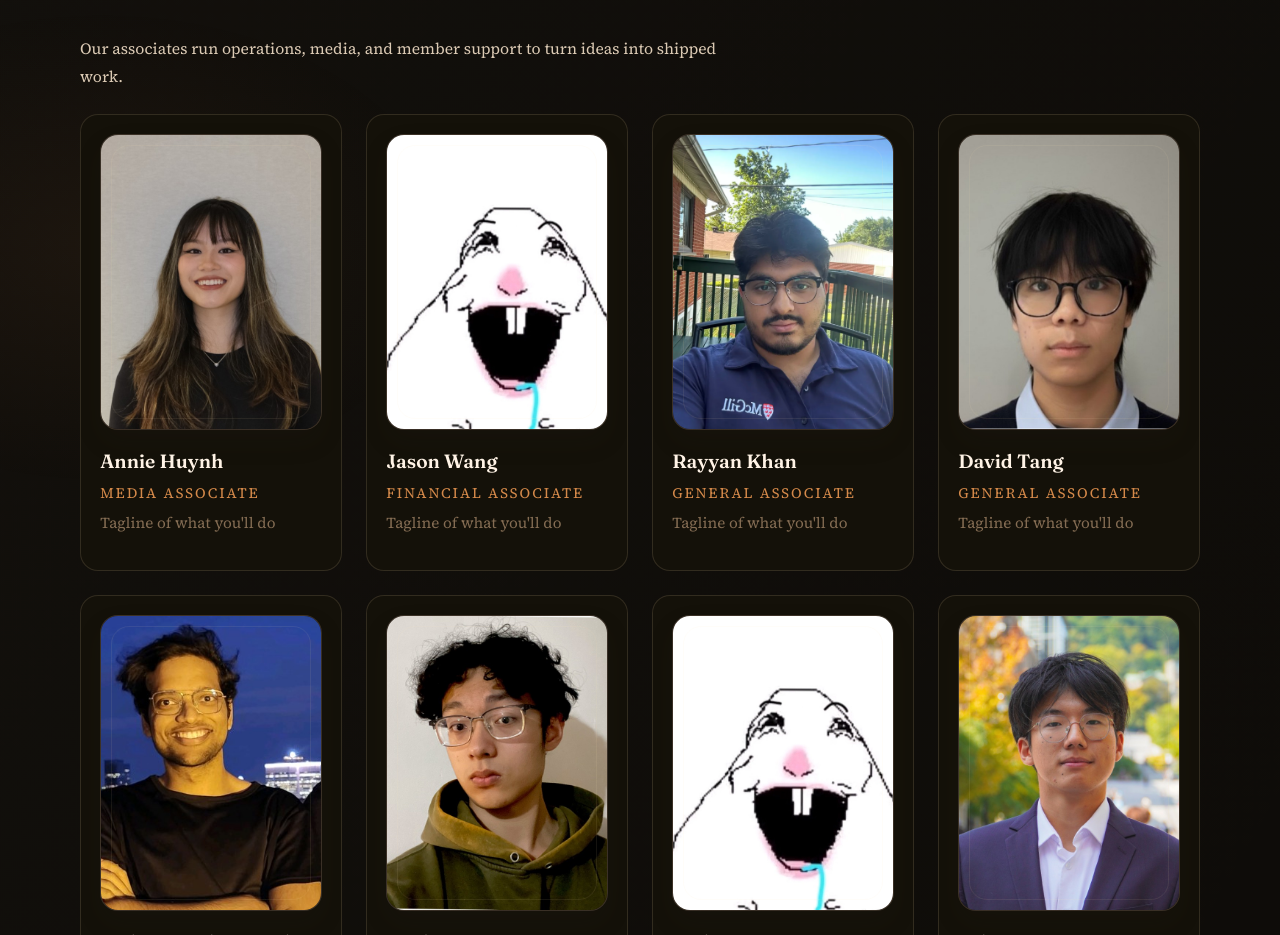
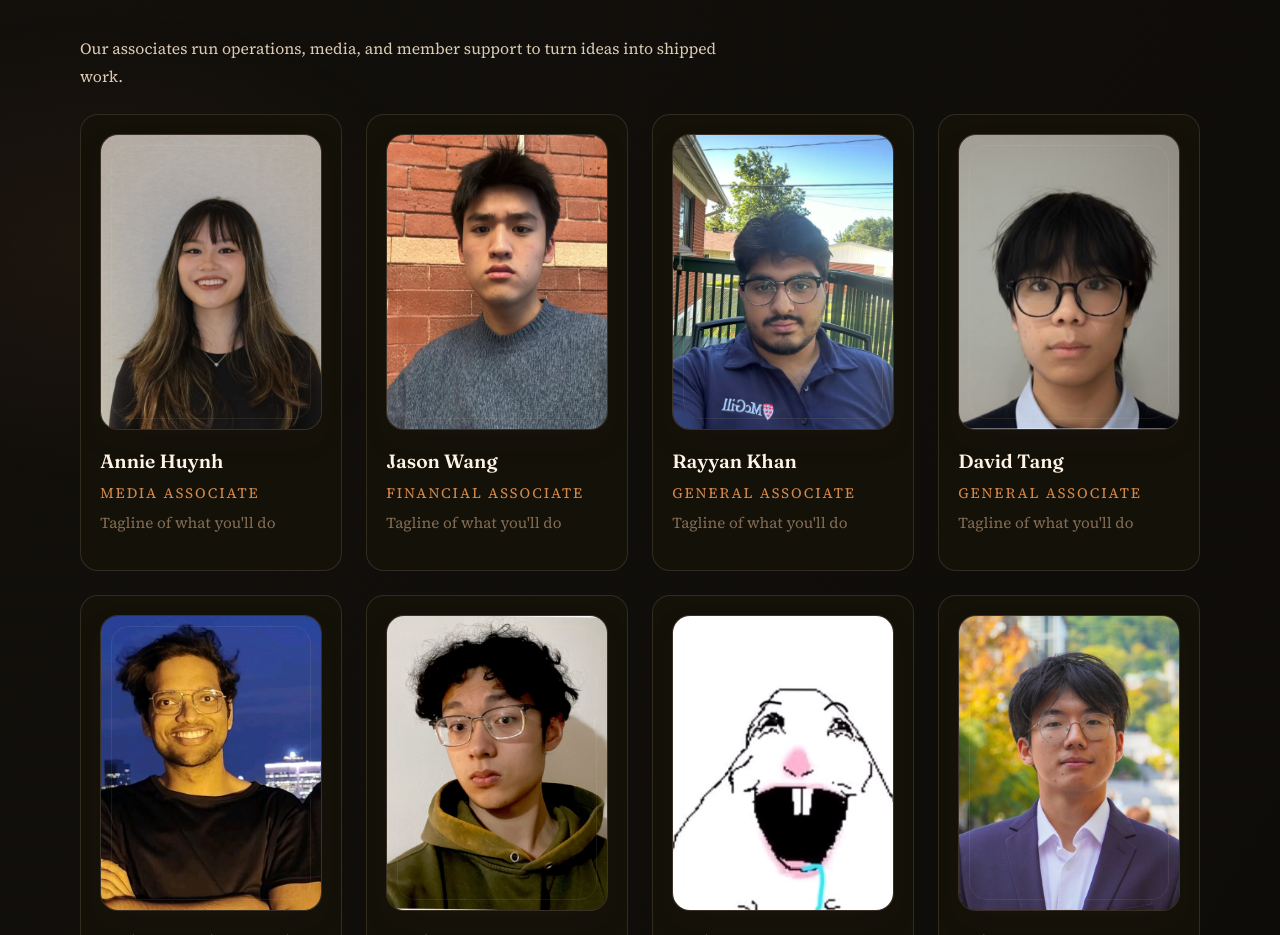
Before and after one commit to CBC-Mcgill/CBC-website, a Next.js app: page /people in a window 1280 px wide. Shown: the part 1821-2756 px from the top of the page. Built offline with nearby package versions, Linux system fonts and the light colour scheme.

Commit message:
Added headshot for Jason.

```diff
--- a/data/people.ts
+++ b/data/people.ts
@@ -30,7 +30,7 @@ export const leadership: Person[] = [
 
 export const associates: Person[] = [
   Person('Annie Huynh', 'Media Associate', "Tagline of what you'll do", 'assets/people/AnnieHuynh.jpeg'),
-  Person('Jason Wang', 'Financial Associate', "Tagline of what you'll do", 'assets/people/placeholder.png'),
+  Person('Jason Wang', 'Financial Associate', "Tagline of what you'll do", 'assets/people/JasonWang.png'),
   Person('Rayyan Khan', 'General Associate', "Tagline of what you'll do", 'assets/people/RayyanKhan.png'),
   Person('David Tang', 'General Associate', "Tagline of what you'll do", 'assets/people/DavidTang.jpeg'),
   Person('Mubeen Mohammed', 'General Associate', "Tagline of what you'll do", 'assets/people/MubeenMohammed.jpeg'),
```
Also changed, not shown: public/assets/people/JasonWang.png (added).
